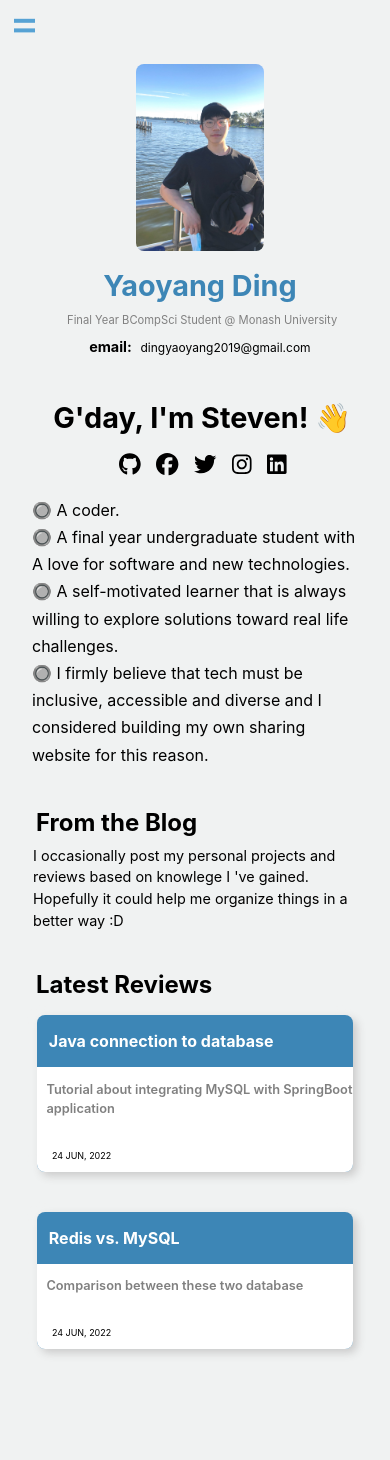
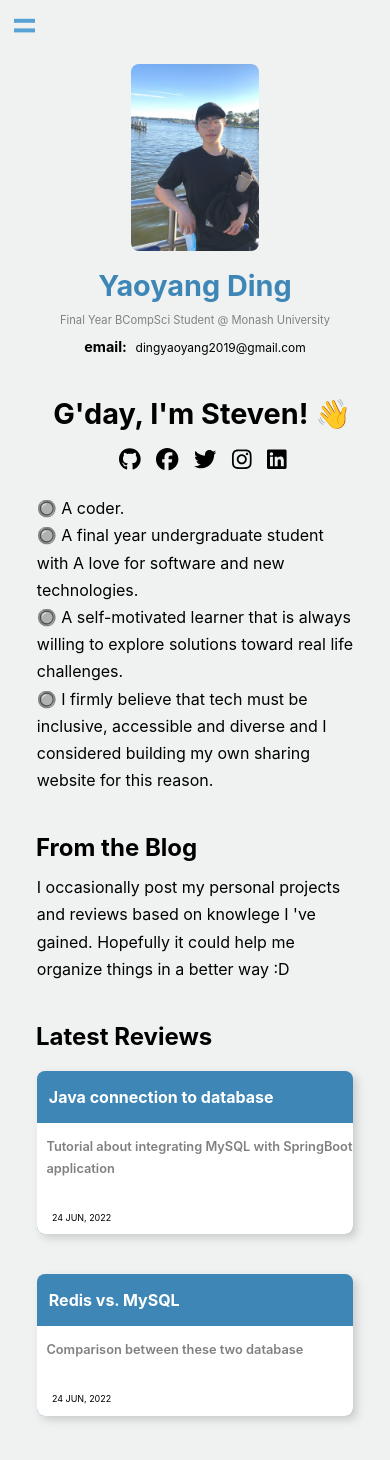
Before and after one commit to yaoyangdi/yaoyangdi.github.io, a React (Create React App) app: page / in a window 390 px wide. Shown: the top 1460 px of the page. Before the commit the page ends 1413 px from the top, so only its background shows below. Built offline with nearby package versions, Linux system fonts and the light colour scheme.

Commit message:
CSS refactoring

```diff
--- a/src/assets/App.css
+++ b/src/assets/App.css
@@ -117,13 +117,10 @@ header ul li a:hover{
 
 
 /* Home page */
-.home-container{
+.home.container{
     display: flex;
 }
 
-.home-selfie{
-    margin-left: 2.5%;
-}
 .home-selfie img{
     width: 12em;
     border-radius: 0.5em;
@@ -149,34 +146,32 @@ header ul li a:hover{
     color: gray;
 }
 
-.home-content-container{
-    width: 100%;
+.home-content.container{
+    padding-left: 0em;
 }
 
-.home-content-container h1{
+.home-content.container h1{
     text-align: center;
     line-height: 0.5em;
     font-size: 2.5em;
 }
 
 .home-content-intro{
-    margin-left: 2em;
-    margin-right:2em;
     line-height: 1.7em;
     text-align: start;
 }
 
-.home-content h1{
+.home-content h2{
+    margin-top: 2em;
     text-align: start;
     font-size: 1.5em;
     margin-left: 1.5em;
-    margin-top: 2em;
     line-height: 0.5em;
 }
 
 .home-content p{
-    margin-left: 2.3em;
-    margin-right: 2.3em;
+    margin-left: var(--page-margin);
+    margin-right: var(--page-margin);
     font-size: 1em;
 }
 
@@ -265,198 +260,19 @@ header ul li a:hover{
     color: rgb(184, 151, 110);
 }
 
+/* Blog Overview */
 
 
-@media only screen and (max-width: 640px) {
-    header {
-    height: 4em;
-    }
-    header ul {
-        display: none;
-    }
-
-    /* sidebar menu icon */
-    .nav-sidebar-icon{
-        width:2.7em;
-        height:3em;
-        margin-left: 10%;
-        background: transparent;
-        z-index:9999;
-        display: flex;
-        justify-content: center;
-        align-items: center;
-    }
-
-    .nav-sidebar-icon::before{
-        content:'';
-        width:50%;
-        height: 0.19em;
-        background:rgb(86, 162, 212);
-        transform: translateY(-0.2em);
-        transition: 0.4s;
-    }
-
-    .nav-sidebar-icon:hover::before{
-        content:'';
-        width:50%;
-        height: 0.19em;
-        background:rgb(2, 2, 2);
-        transform: translateY(-0.2em);
-        transition: 0.4s;
-    }
-
-    .nav-sidebar-icon::after{
-        content:'';
-        margin-left: -50%;
-        width:50%;
-        height: 0.19em;
-        background:rgb(86, 162, 212);
-        transform: translateY(0.4em);
-        transition: 0.4s;
-    }
-
-    .nav-sidebar-icon:hover::after{
-        content:'';
-        margin-left: -50%;
-        width:50%;
-        height: 0.19em;
-        background:rgb(2, 2, 2);
-        transform: translateY(0.4em);
-        transition: 0.4s;
-    }
-
-    .nav-sidebar-icon.active::before{
-        transform: translateY(0px) rotate(45deg);
-    }
-
-    .nav-sidebar-icon.active::after{
-        transform: translateY(0px) rotate(-45deg);
-    }
-
-    /* Home page */
-    .home-container{
-        display: inline-block;
-    }
-    .home-selfie{
-        text-align: center;
-    }
-
-    .home-selfie img{
-        width: 8em;
-        border-radius:0.5em;
-    }
-
-    .home-selfie-desc.email{
-        display: inline-flex;
-        justify-content: center;
-        align-items: baseline;
-        width:100%;
-    }
-
-    .home-selfie-desc{
-        width:100%;
-    }
-
-    .home-selfie-desc h1{
-        text-align: center;
-        line-height: 0.8em;
-        font-size: 1.8em;
-        color:rgb(61, 134, 182);
-    }
-
-    .home-selfie-desc p{
-        line-height: 0.8em;
-        margin-left: 0.4em;
-        font-size: 0.7em;
-        color: gray;
-    }
+.blog.timeline.card{
+    list-style: none;
+    width: 45%;
+}
 
 
-    .home-content-container h1{
-        text-align: center;
-        line-height: 1em;
-        font-size: 1.5em;
-    }
-
-    .home-socialIcon{
-        display: flex;
-        justify-content: center;
-        align-content: center;
-        margin-left: 0em;
-    }
-
-    .home-socialIcon.item{
-        font-size: 0.7em;
-        margin-left: 1.4em;
-        color:black;
-    }
-
-    .home-content-intro{
-        margin-top: 3em;
-        margin-left: 2em;
-        margin-right:2em;
-        line-height: 1.7em;
-        text-align: start;
-    }
-
-    .home-content-intro h1{
-        margin-left: 0.5em;
-        font-size: 1.8em;
-    }
-
-    .home-content h1{
-        text-align: start;
-        font-size: 1.5em;
-        margin-top: 2em;
-        line-height: 0.5em;
-    }
-
-    .home-content p{
-        margin-left: 2.3em;
-        margin-right: 2.3em;
-        line-height: 1.5em;
-        font-size: 0.9em;
-    }
-
-    .card h3{
-        margin-left: 0.75em;
-        font-size: 1em;
-    }
-
-    .card {
-        display: block;
-        text-align: start;
-        border-radius: 0.5em;
-        width: 90%;
-        height: fit-content;
-        margin-bottom: 2em;
-        margin-top: 0.5em;
-        color: white;
-    }
-
-    .card-content{
-        display: block;
-        background-color: #fff;
-        border-bottom-right-radius: 0.5em;
-        border-top-right-radius: 0em;
-        border-bottom-left-radius: 0.5em;
-        width: 100%;
-        color:#000;
-        height: fit-content;
-    }
-
-    .card-content p{
-        font-size: 0.8em;
-        padding-top: 1em;
-        margin-left: 0.75em;
-        display: block;
-        width: 100%;
-    }
-
-    .card-content.date{
-        margin-left: 0.75em;
-        font-size: 0.7em;
-        display: inline-block;
-        background-color: transparent;
-    }
+/* Blog Detail */
+.blogDetail {
+    display: block;
+    text-align: center;
+    /* justify-content: center;
+    align-items: center; */
 }
--- /dev/null
+++ b/src/assets/Global.css
@@ -0,0 +1,18 @@
+:root{
+    --page-background: rgb(240, 242, 242);
+    --page-margin: 2.3em;
+    --page-margin-mobile: 1em;
+}
+
+/* Page container */
+.container{
+    padding-left: var(--page-margin);
+    padding-right: var(--page-margin);
+}
+
+@media only screen and (max-width: 640px) {
+    .container{
+        padding-left: 0em;
+        padding-right: 0em;
+    }
+}
--- /dev/null
+++ b/src/assets/Mobile.css
@@ -0,0 +1,193 @@
+
+@media only screen and (max-width: 640px) {
+    /* Header */
+    header {
+    height: 4em;
+    }
+    header ul {
+        display: none;
+    }
+
+    /* sidebar menu icon */
+    .nav-sidebar-icon{
+        width:2.7em;
+        height:3em;
+        margin-left: 10%;
+        background: transparent;
+        z-index:9999;
+        display: flex;
+        justify-content: center;
+        align-items: center;
+    }
+
+    .nav-sidebar-icon::before{
+        content:'';
+        width:50%;
+        height: 0.19em;
+        background:rgb(86, 162, 212);
+        transform: translateY(-0.2em);
+        transition: 0.4s;
+    }
+
+    .nav-sidebar-icon:hover::before{
+        content:'';
+        width:50%;
+        height: 0.19em;
+        background:rgb(2, 2, 2);
+        transform: translateY(-0.2em);
+        transition: 0.4s;
+    }
+
+    .nav-sidebar-icon::after{
+        content:'';
+        margin-left: -50%;
+        width:50%;
+        height: 0.19em;
+        background:rgb(86, 162, 212);
+        transform: translateY(0.4em);
+        transition: 0.4s;
+    }
+
+    .nav-sidebar-icon:hover::after{
+        content:'';
+        margin-left: -50%;
+        width:50%;
+        height: 0.19em;
+        background:rgb(2, 2, 2);
+        transform: translateY(0.4em);
+        transition: 0.4s;
+    }
+
+    .nav-sidebar-icon.active::before{
+        transform: translateY(0px) rotate(45deg);
+    }
+
+    .nav-sidebar-icon.active::after{
+        transform: translateY(0px) rotate(-45deg);
+    }
+
+    /* Home page */
+    .home.container{
+        display: inline-block;
+    }
+    .home-selfie{
+        /* make img central aligned */
+        text-align: center;
+    }
+
+    .home-selfie img{
+        width: 8em;
+        border-radius:0.5em;
+    }
+
+    /* content below img */
+    .home-selfie-desc.email{
+        display: inline-flex;
+        justify-content: center;
+        align-items: baseline;
+        width:100%;
+    }
+
+    .home-selfie-desc{
+        width:100%;
+    }
+
+    .home-selfie-desc h1{
+        text-align: center;
+        line-height: 0.8em;
+        font-size: 1.8em;
+        color:rgb(61, 134, 182);
+    }
+
+    .home-selfie-desc p{
+        line-height: 0.8em;
+        font-size: 0.7em;
+        color: gray;
+    }
+
+    .home-socialIcon{
+        display: flex;
+        justify-content: center;
+        align-content: center;
+        margin-left: 0em;
+    }
+
+    .home-socialIcon.item{
+        font-size: 0.7em;
+        margin-left: 1.4em;
+        color:black;
+    }
+
+    .home-content.container h1{
+        text-align: center;
+        line-height: 1em;
+        font-size: 1.8em;
+    }
+
+    .home-content-intro{
+        margin-top: 2em;
+        line-height: 1.7em;
+        text-align: start;
+    }
+
+    .home-content-intro h1{
+        margin-left: 0.5em;
+        font-size: 1.8em;
+    }
+
+    .home-content h1{
+        text-align: start;
+        font-size: 1.5em;
+        margin-top: 1.5em;
+        line-height: 0.5em;
+    }
+
+    .home-content p{
+        margin-left: 2.3em;
+        margin-right: 2.3em;
+        line-height: 1.7em;
+        font-size: 1em;
+    }
+
+    .card h3{
+        margin-left: 0.75em;
+        font-size: 1em;
+    }
+
+    .card {
+        display: block;
+        text-align: start;
+        border-radius: 0.5em;
+        width: 90%;
+        height: fit-content;
+        margin-bottom: 2em;
+        margin-top: 0.5em;
+        color: white;
+    }
+
+    .card-content{
+        display: block;
+        background-color: #fff;
+        border-bottom-right-radius: 0.5em;
+        border-top-right-radius: 0em;
+        border-bottom-left-radius: 0.5em;
+        width: 100%;
+        color:#000;
+        height: fit-content;
+    }
+
+    .card-content p{
+        font-size: 0.8em;
+        padding-top: 1em;
+        margin-left: 0.75em;
+        display: block;
+        width: 100%;
+    }
+
+    .card-content.date{
+        margin-left: 0.75em;
+        font-size: 0.7em;
+        display: inline-block;
+        background-color: transparent;
+    }
+}
--- a/src/components/navbar/Navbar.js
+++ b/src/components/navbar/Navbar.js
@@ -53,10 +53,10 @@ const Navbar = () => {
 
     return (
       <Fragment >
-          <div className="container">
+          <div>
             <header  ref={ref2}>
                 {/* Sidebar Menu Icon */}
-                <Link to='#' className='menu-icon' onClick = {onToogle}>
+                <Link to='#' onClick = {onToogle}>
                     <div className={toogle ? 'nav-sidebar-icon active' : 'nav-sidebar-icon' }></div>
                 </Link>
 
--- a/src/components/pages/home/Home.js
+++ b/src/components/pages/home/Home.js
@@ -13,7 +13,7 @@ import {
 
 const Home = () => {
   return (
-      <div className='home-container'>
+      <div className='home container'>
         <div className='home-selfie'>
           <img src= {selfie} />
           <div className='home-selfie-desc'>
@@ -27,7 +27,7 @@ const Home = () => {
           </div>
         </div>
 
-        <div className='home-content-container'>
+        <div className='home-content container'>
 
           <div className='home-content-intro'>
             <h1>G'day, I'm Steven! 👋</h1>
@@ -48,27 +48,27 @@ const Home = () => {
                   <FontAwesomeIcon icon={faLinkedin} size="2x"/>
                 </a>
             </div>
+            <p>
             🔘 A coder.<br/>
             🔘 A final year undergraduate student with A love for software and new technologies.<br/>
             🔘 A self-motivated learner that is always willing to explore solutions toward real life challenges.<br/>
             🔘 I firmly believe that tech must be inclusive, accessible and diverse and I considered building my own sharing website for this reason.<br/>
+            </p>
           </div>
           <div className='home-content'>
-            <h1>From the Blog</h1>
+            <h2>From the Blog</h2>
             <p>
               I occasionally post my personal projects and reviews based on knowlege I 've gained. Hopefully it could help me organize things in a better way :D
             </p>
-            <h1>Latest Reviews</h1>
+            <h2>Latest Reviews</h2>
             <div className='home-content card'>
               {data.map((val, index) => {
                 return (
-                          <Card key={index}  title={val.title} desc={val.desc} date={val.date} />
-)
+                          <Card key={index}  title={val.title} desc={val.desc} date={val.date} link={`/reviews/${val.fileName}`} />
+                )
               })}
             </div>
           </div>
-
-
         </div>
 
 
```
Also changed, not shown: src/App.js (+6 -3 lines).
